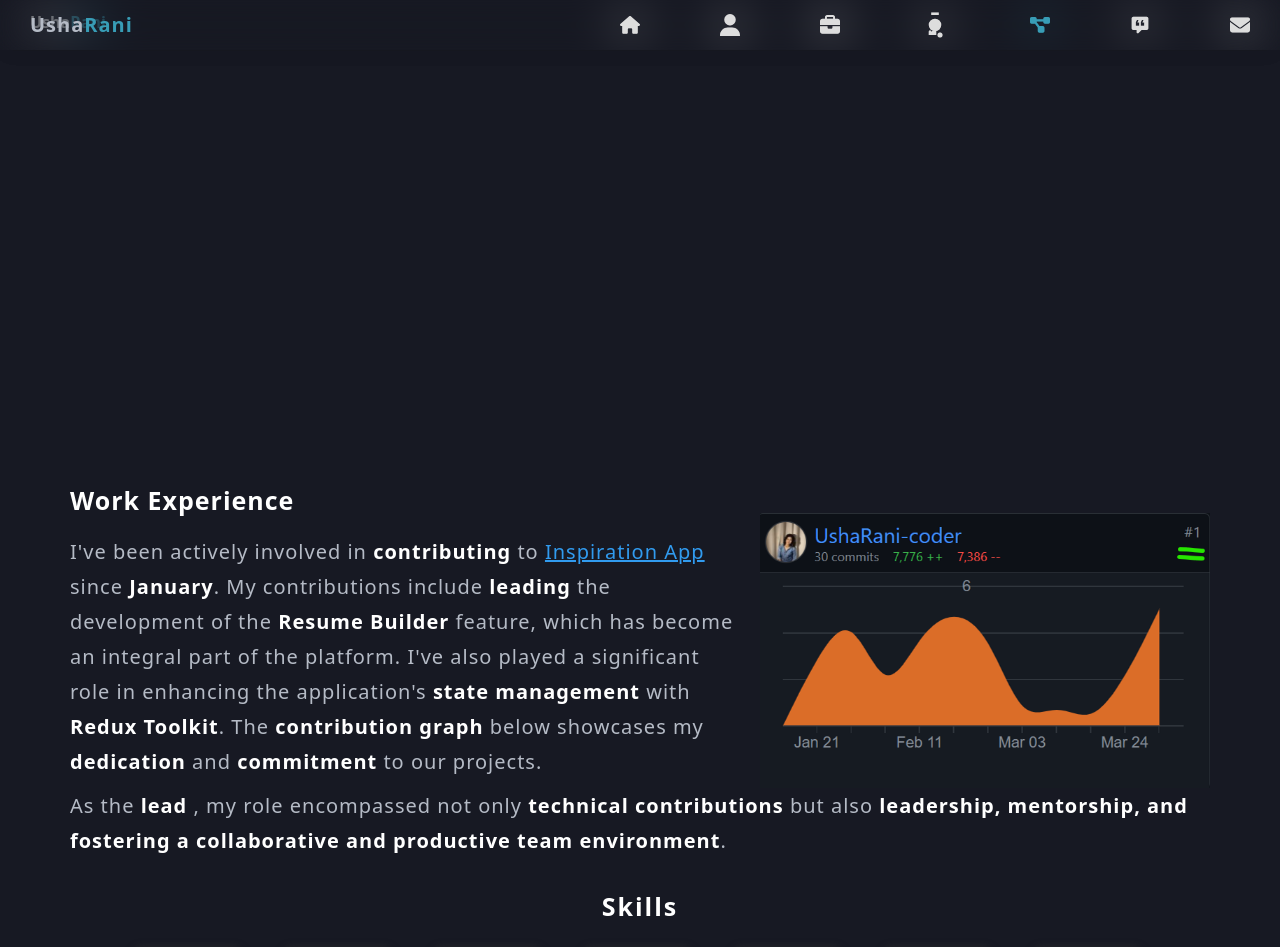
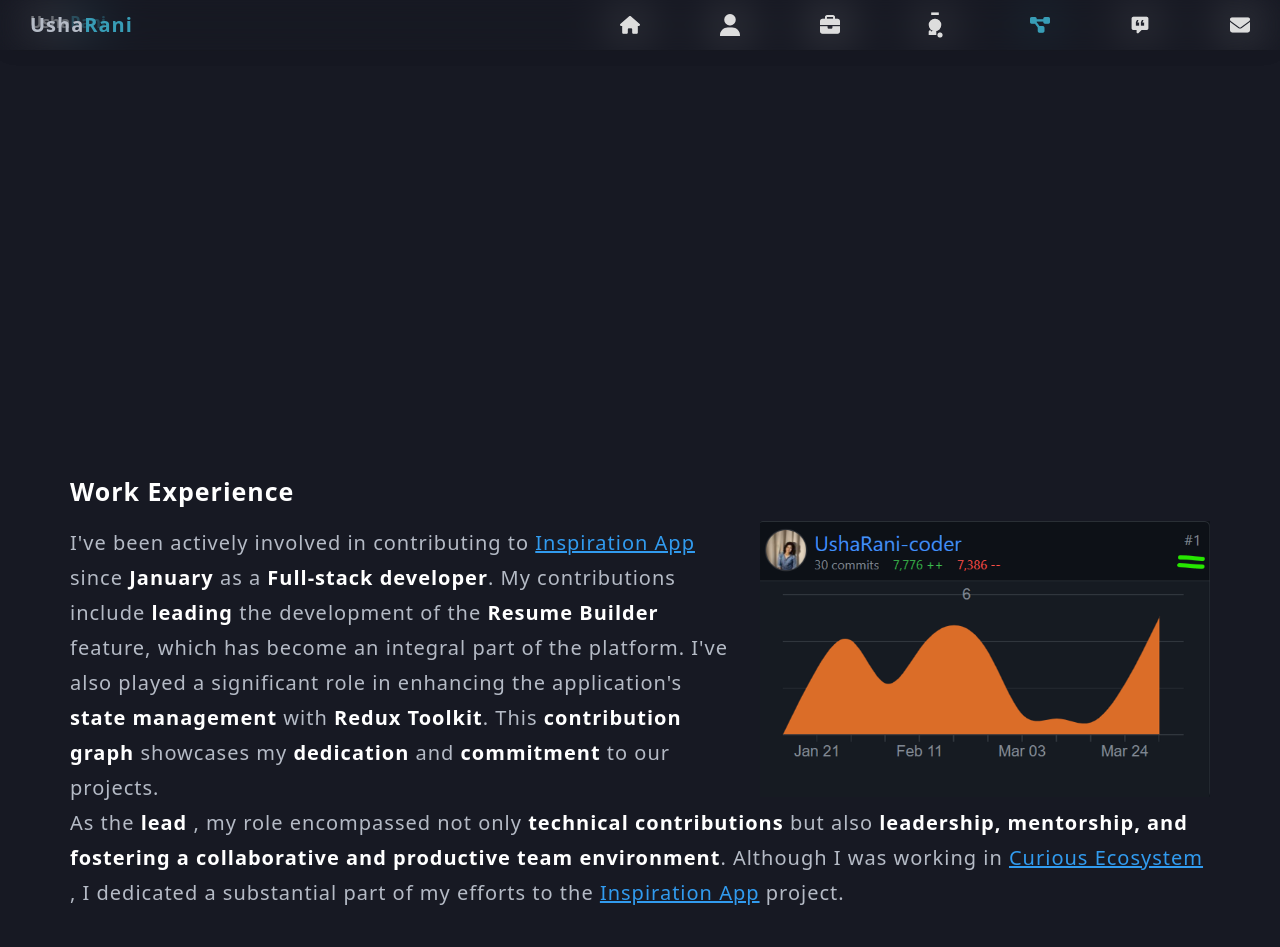
Before and after one commit to UshaRani-coder/Portfolio-2, a React (Vite) app: page / in a window 1280 px wide. Shown: the top 947 px of the page. Built offline with nearby package versions, Linux system fonts and the light colour scheme; a web font is replaced by a local one.

Commit message:
Given resume access to anyone with link

```diff
--- a/src/pages/About.jsx
+++ b/src/pages/About.jsx
@@ -44,7 +44,7 @@
         <div className='flex flex-col items-center md:flex-row md:gap-[70px]'>
           <div className='mt-[10px]'>
             <a
-              href='https://drive.google.com/file/d/168NU8uXVGPufpIFIAcQgvGM6LZlj72DZ/view?usp=sharing'
+              href='https://drive.google.com/file/d/11QWCOj_sLEuDMz8uwOO1eec16KKdZMCS/view?usp=sharing'
               download='Usha Resume.pdf'
             >
               <div className='text-[14px] border border-[#389db6] bg-[#389db6] rounded-full p-[10px] w-[130px] md:w-[150px] flex items-center justify-between'>
--- a/src/pages/Work.jsx
+++ b/src/pages/Work.jsx
@@ -24,14 +24,14 @@
           </h2>
           <p className='leading-[25px] md:leading-[35px]'>
             I've been actively involved in{' '}
-            <span className='text-white font-semibold'>contributing</span> to{' '}
+            contributing to{' '}
             <Link
               to='https://inspirationapp.org/'
               className='text-[#319bef] underline'
             >
               Inspiration App
             </Link>{' '}
-            since <span className='text-white font-semibold'>January</span>. My
+            since <span className='text-white font-semibold'>January</span> as a <span className='text-white font-semibold'>Full-stack developer</span>. My
             contributions include{' '}
             <span className='text-white font-semibold'>leading</span> the
             development of the{' '}
@@ -39,9 +39,8 @@
             feature, which has become an integral part of the platform. I've
             also played a significant role in enhancing the application's{' '}
             <span className='text-white font-semibold'>state management</span>{' '}
-            with <span className='text-white font-semibold'>Redux Toolkit</span>. The{' '}
-            <span className='text-white font-semibold'>contribution graph</span>{' '}
-            below showcases my{' '}
+            with <span className='text-white font-semibold'>Redux Toolkit</span>. This{' '}
+            <span className='text-white font-semibold'>contribution graph</span>{' '} showcases my{' '}
             <span className='text-white font-semibold'>dedication</span> and{' '}
             <span className='text-white font-semibold'>commitment</span> to our
             projects.
@@ -66,6 +65,17 @@
           productive team environment
         </span>
         .
+        Although I was working in <Link
+              to='https://curiousecosystem.org/'
+              className='text-[#319bef] underline'
+            >
+            Curious Ecosystem
+            </Link>{' '}, I dedicated a substantial part of my efforts to the <Link
+              to='https://inspirationapp.org/'
+              className='text-[#319bef] underline'
+            >
+              Inspiration App
+            </Link>{' '} project.
       </p>
     </section>
   )
```
